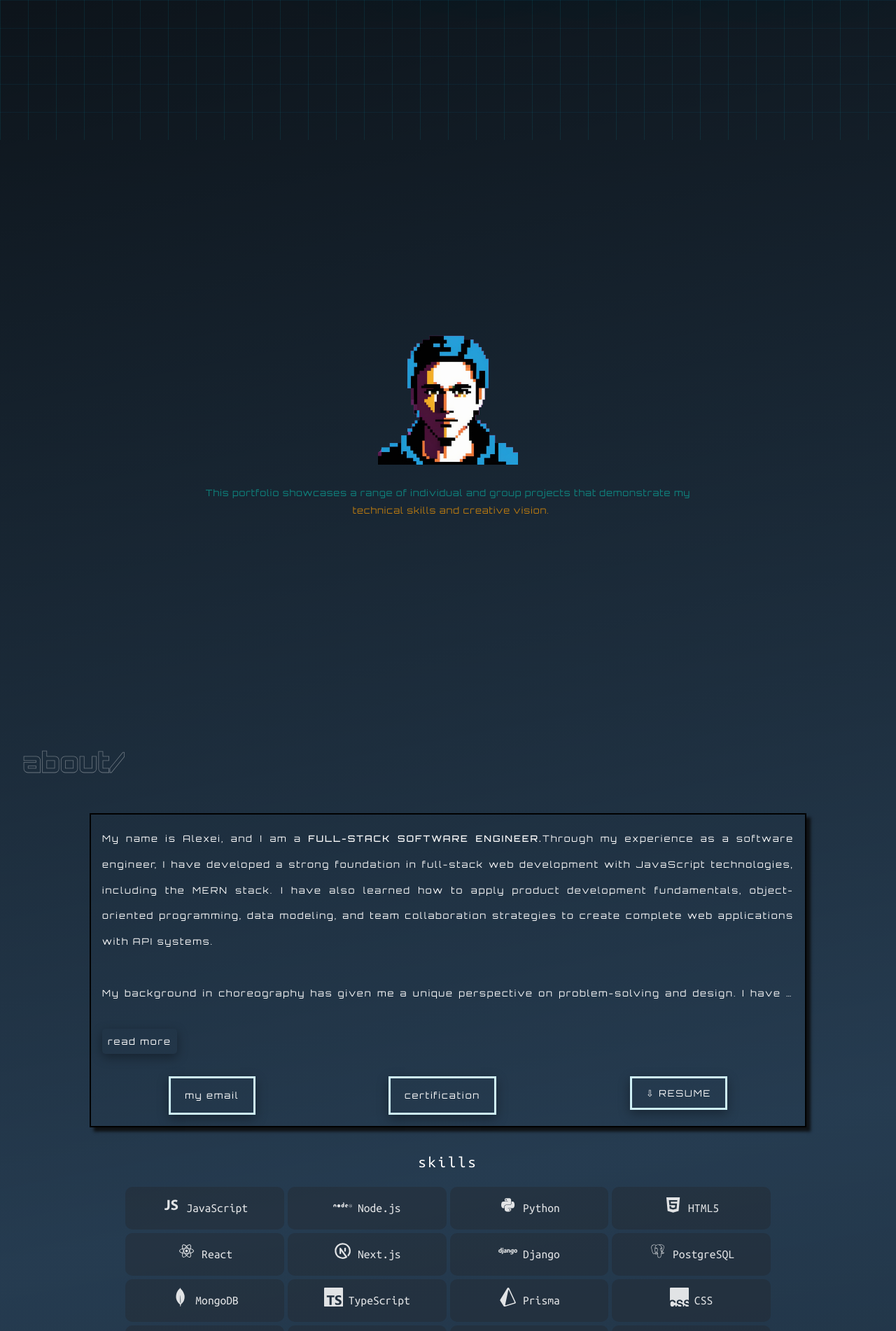
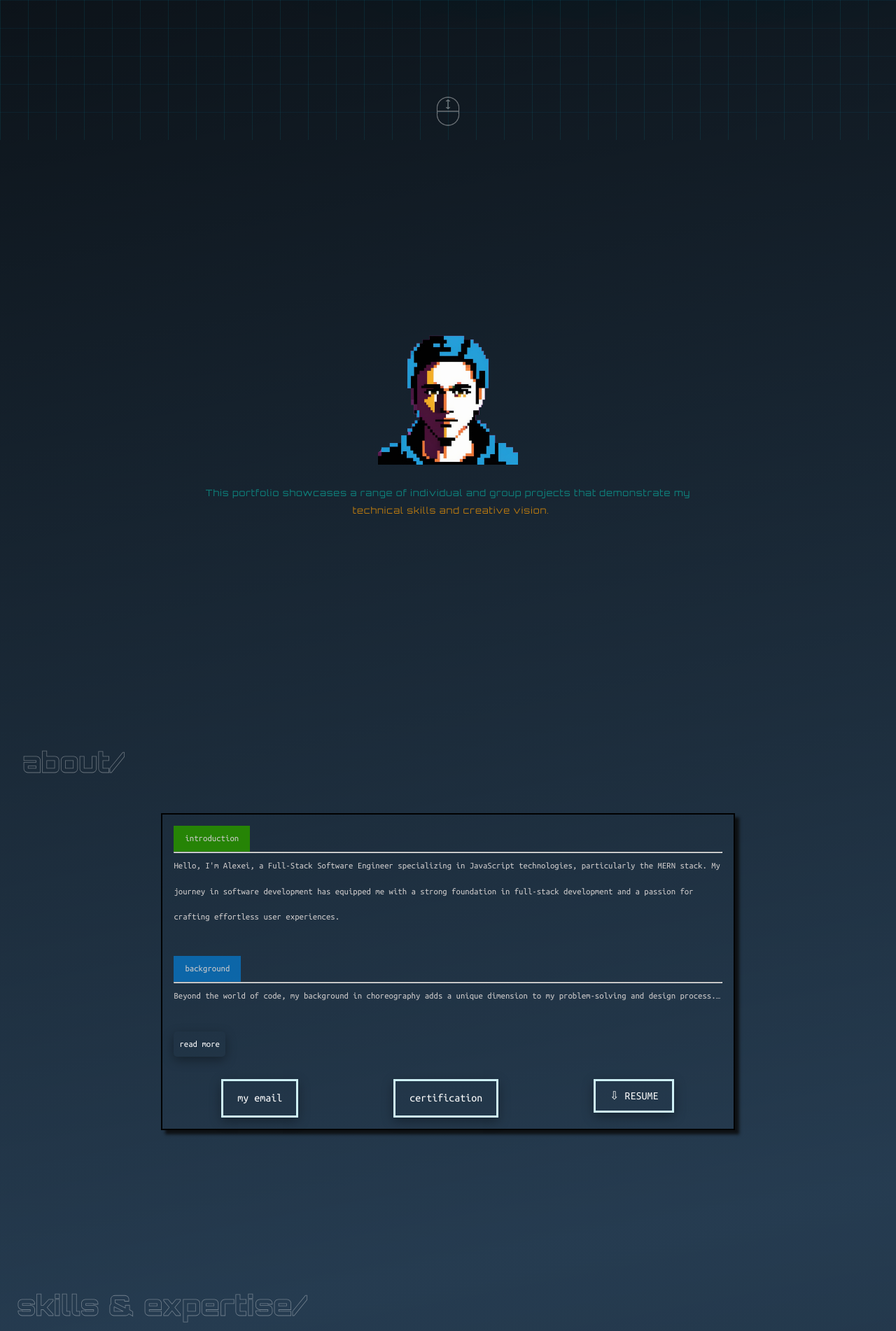
Before and after one commit to Alex-dev7/ar_portfolio, a React (Vite) app: page / in a window 1280 px wide. Shown: the part 600-2502 px from the top of the page at 70% size. Built offline with nearby package versions, Linux system fonts and the light colour scheme; a web font is replaced by a local one.

Commit message:
some style changes

```diff
--- a/src/components/Bio/Bio.jsx
+++ b/src/components/Bio/Bio.jsx
@@ -17,7 +17,6 @@ function Bio(props){
 
     function handleClick(){
         setToggle(!toggle)
-        console.log(toggle)
     }
 
     return (
@@ -40,19 +39,33 @@ function Bio(props){
             <div className="text-wrapper">
 
                 <p className={toggle ? "falseStyle" : "trueStyle"}>
+                    <p className='introduction'>introduction</p>
+                    <hr/>
+                    Hello, I'm Alexei, a Full-Stack Software Engineer specializing in JavaScript technologies, particularly the MERN stack. My journey in software development has equipped me with a strong foundation in full-stack development and a passion for crafting effortless user experiences.
+
+                    {/* /// old version
                     My name is Alexei, and I am a <span id="accent" style={{}}>FULL-STACK SOFTWARE ENGINEER.</span>
-                Through my experience as a software engineer, I have developed a strong foundation in full-stack web development with JavaScript technologies, including the MERN stack. I have also learned how to apply product development fundamentals, object-oriented programming, data modeling, and team collaboration strategies to create complete web applications with API systems.
+                Through my experience as a software engineer, I have developed a strong foundation in full-stack web development with JavaScript technologies, including the MERN stack. I have also learned how to apply product development fundamentals, object-oriented programming, data modeling, and team collaboration strategies to create complete web applications with API systems.  */}
                 <br/><br/>
-                My background in choreography has given me a unique perspective on problem-solving and design. I have a passion for integrating technical and artistic elements to create intuitive and visually engaging user experiences that inspire and connect with users. As a professional choreographer and dancer, I have also honed my communication, leadership, and adaptability skills, which are essential for working in dynamic and diverse teams. I am always eager to learn and grow in the exciting field of development.</p>
+                    <p className='background' >background</p>
+                    <hr/>
+                    Beyond the world of code, my background in choreography adds a unique dimension to my problem-solving and design process. As a professional choreographer and dancer, I've cultivated communication, leadership, and adaptability skills, which are essential for working in dynamic and diverse teams.
+                {/* My background in choreography has given me a unique perspective on problem-solving and design. I have a passion for integrating technical and artistic elements to create intuitive and visually engaging user experiences that inspire and connect with users. As a professional choreographer and dancer, I have also honed my communication, leadership, and adaptability skills, which are essential for working in dynamic and diverse teams. I am always eager to learn and grow in the exciting field of development. */}
+                <br/><br/>
+                <p className='hobbies' >hobbies</p>
+                <hr/><br/>
+                <span style={{fontSize: '50px'}}>&#127928;</span><br/>
+                Away from the screen, I find joy in a variety of pursuits. I have a deep appreciation for music and often indulge my passion by playing musical instruments. Additionally, you'll find me embracing an active lifestyle through regular workouts, a perfect counterbalance to the sedentary nature of coding.
+                <br/><br/>
+                <span style={{fontSize: '50px'}}>&#9881;</span><br/>
+                Intriguingly, I have a fascination with the intricate world of horology. Fixing and restoring old watches has become a rewarding hobby that not only hones my patience and attention to detail but also connects me with the craftsmanship of a bygone era.
+                <br/><br/>
+                <span style={{fontSize: '50px'}}>&#129302;</span><br/>
+                Beyond that, I enjoy the thrill of building things with Raspberry Pi, exploring the limitless possibilities of this versatile microcomputer. This hands-on experience fuels my curiosity and allows me to apply my technical skills to creative DIY projects.
+                </p>
                 <span className='clampButton' onClick={handleClick}>{toggle ? "read less" : "read more"}</span>
                 <div className='cred-container'>
                     <a href="mailto:rusualexei1995@gmail.com"> my email </a>
-                    {/* <a href="https://github.com/Alex-dev7" target="_blank" >
-                    <FaGithub size={30} color={"white"}/>
-                    </a>
-                    <a href="https://www.linkedin.com/in/alexei-rusu-dev/" target="_blank">
-                        <FaLinkedin size={30} color={"white"}/>
-                    </a>  */}
                     <a  href={certificate} target="_blank" > certification</a>
                     <a className="download-button" href={pdf} download>&#8681; RESUME</a>
 
@@ -69,7 +82,7 @@ function Bio(props){
 
 
 
-                <p>skills<img src={svg} /></p>
+                <p>skills & expertise/</p>
                 <ul className='skills-list'>
 
 
--- a/src/components/Bio/bio.scss
+++ b/src/components/Bio/bio.scss
@@ -4,6 +4,7 @@
     overflow: hidden;
     display: -webkit-box;
     -webkit-box-orient: vertical;
+
  }
 
  .falseStyle  {
@@ -11,12 +12,13 @@
     overflow: hidden;
     display: -webkit-box;
     -webkit-box-orient: vertical;
+
  }
 
     .avatar-container {
         height: 100vh;
         display: flex;
-        flex-direction: column;
+        // flex-direction: column;
         justify-content: center;
         align-items: center ;
         gap: 2rem;
@@ -25,6 +27,7 @@
         position: relative;
        img {
         margin: 0 auto;
+        width: 300px;
        }
        .dialog{
         position: absolute;
@@ -43,9 +46,6 @@
             font-size: 1.2rem;
             font-weight: lighter;
             letter-spacing: 1px;
-            // font-family: 'Ubuntu Mono', monospace;
-            // text-align: center;
-            // padding: 0% 0;
             span {
                 margin-left: 9px;
                 margin-top: 9px;
@@ -79,6 +79,7 @@
         text-align: left;
         margin-left:2rem ;
         margin-top: 5%;
+
         p{
             -webkit-text-stroke: .8px #ffffff5b;
             letter-spacing: 0rem;
@@ -91,35 +92,52 @@
     }
     .bio-wrapper {
         width: 95%;
-        font-family: 'Ubuntu Mono', monospace;
-        font-size: 1.4rem;
+        // font-family: 'Ubuntu Mono', monospace;
+        // font-size: 2rem;
         font-weight:100;
         line-height: 2.3rem;
-        display: grid;
-        grid-template-columns: 1.5fr 1fr;
+        display: flex;
+        // grid-template-columns: 1.5fr 1fr;
+        flex-direction: column;
+        gap: 200px;
         height: 100%;
         margin: 0 auto;
         text-align: center;
         position: relative;
 
         .text-wrapper {
+            width: 80%;
+            margin: 0 auto;
             display: flex;
             flex-direction: column;
-            text-align: justify;
+            text-align: start;
             padding: 3rem 3rem;
             gap: 2rem;
             z-index: 11;
-            font-size: 1.3rem;
+            font-size: 1.2rem;
             font-family: 'Orbitron', sans-serif;
-            font-size: 0.8rem;
-            letter-spacing: 2px;
+            font-family: 'Ubuntu Mono', monospace;
             border: 2px solid rgb(0, 0, 0);
             box-shadow: 6px 6px 4px #0b0b0bd8;
+            .introduction {
+                background-color: #278b03ee;
+                width: fit-content;
+                padding: 0 16px;
+            }
+            .background {
+                background-color: #0b6eb5e3;
+                width: fit-content;
+                padding: 0 16px;
+            }
+            .hobbies {
+                background-color: #be9e0cd9;
+                width: fit-content;
+                padding: 0 16px;
+            }
             p {
-
-                color: rgb(251, 251, 251);
+                color: rgb(206, 203, 203);
                 span {
-                    font-weight: 500;
+                    font-weight: 900;
                 }
             }
             .clampButton {
@@ -138,7 +156,7 @@
             .cred-container {
                 margin: auto 0;
                 a {
-                    font-size: 0.8rem;
+                    font-size: 1rem;
                     border: 3px solid rgba(206, 240, 246, 0.999);
                     padding: 6px 20px;
                     box-shadow: rgba(0, 0, 0, 0.35) 0px 5px 15px;
@@ -194,18 +212,20 @@
             justify-content: center;
 
             p {
-                color: rgb(255, 255, 255);
-                padding: 0 1rem;
-                letter-spacing: 3px;
-                display: flex;
-                align-items: center;
-                img {
-                    transform:  rotate(50deg);
-                    width: 100px;
-                    background-color: transparent;
-                }
+                width: 100vw;
+                text-align: left;
+                margin-left:3rem ;
+                margin-bottom: 3rem;
+                -webkit-text-stroke: .8px #ffffff5b;
+                letter-spacing: 0rem;
+                font-size: 5rem;
+                font-weight: 900;
+                color: #ffffff00;
+
+
             }
             .skills-list {
+                font-family: 'Ubuntu Mono', monospace;
                 margin: auto 3rem;
                 color: rgba(255, 255, 255, 0.867);
                 list-style: none;
@@ -221,39 +241,40 @@
                     width: 100%;
                     height: fit-content;
                     padding: 12px 0;
-                    background-color: #6363634f;
-                    border: none;
-                    // font-size: .9rem;
-                    border-radius: 10px;
-
+                    background-color: #0c425831;
                     display: flex;
                     align-items: center;
                     justify-content: center;
-                    background-color: #24272b61;
                     gap: .5rem;
                     font-size: 0.9rem;
-                    // border: .1px solid rgba(6, 95, 95, 0.938);
+                    border: 1px solid rgba(175, 177, 177, 0.996);
+                    // border: 2px solid rgb(0, 0, 0);
+                    box-shadow: 6px 6px 4px #0b0b0bd8;
                     z-index: 111;
                     position: relative;
                     transition: all 1s ease-in-out;
                     font-size: 1.1rem;
                     span {
-                        font-size: 1.7rem;
+                        opacity: 0;
+                        font-size: 1.4rem;
+                        position: absolute;
                         transition: all .3s ease-in-out;
                     }
                 }
-                // li:hover {
-                //     background-color: rgba(17, 106, 128, 0.719) !important;
-                //     color: transparent;
-                //     transition: backgound-color .3s ease-in-out;
-                // }
-                // li:hover span {
-                //     width: fit-content;
-                //     color: rgb(255, 255, 255);
-                //     transform: scale(2) translateY(5px);
-                //     position: absolute;
-                //     transition: all .3s ease-in-out;
-                // }
+                li:hover {
+                    background-color: rgba(17, 106, 128, 0.719) !important;
+                    color: transparent;
+                    transition: backgound-color .3s ease-in-out;
+                }
+                li:hover span {
+                    opacity: 1;
+                    font-size: 1.4rem;
+                    width: fit-content;
+                    color: rgb(255, 255, 255);
+                    transform: scale(2) translateY(5px);
+                    position: absolute;
+                    transition: all .3s ease-in-out;
+                }
             }
         }
     }
@@ -274,7 +295,7 @@
     .about-container {
         .title-wrapper {
             p {
-                font-size: 4rem;
+                // font-size: 4rem;
             }
         }
         .bio-wrapper {
@@ -295,6 +316,7 @@
 
 @media (max-width: 1300px) {
     .avatar-container {
+          flex-direction: column;
         img {
             width: 200px;
         }
@@ -325,6 +347,7 @@
             .svg-container {
                 p{
                     margin-top: 2rem;
+                    font-size: 2.5rem;
                 }
                 img {
                     left: 0%;
@@ -367,6 +390,9 @@
                 gap: 2rem;
             }
             .svg-container {
+                p {
+                    font-size: 1.8rem;
+                }
                 .skills-list {
                     grid-template-columns: 50% 50%;
                     grid-template-rows: auto;
@@ -379,7 +405,7 @@
                         background-color: #6363634f;
                         border: none;
                         font-size: .9rem;
-                        border-radius: 10px;
+                        border-radius: 4px;
                      }
                 }
             }
--- a/src/components/Header/Header.jsx
+++ b/src/components/Header/Header.jsx
@@ -1,6 +1,6 @@
 import './header.scss'
 import { motion as m, transform} from "framer-motion"
-
+import mouse from '../../assets/scroll-down.png'
 
 
 function Header(props){
@@ -10,6 +10,7 @@ function Header(props){
         <m.section
         id="header"
         className='header-container'>
+            <img src={mouse} alt='scroll down'  className='mouse'/>
             <div  className='text-wrapper'>
                     <h2 className='hello'>Hi,</h2>
                     <h1  className="title">I<span>'</span>m Alexei Rusu</h1>
--- a/src/components/Header/header.scss
+++ b/src/components/Header/header.scss
@@ -10,21 +10,23 @@
       linear-gradient(to bottom, rgba(0, 182, 248, 0.068) .8px, transparent .8px);
     padding-right: 3rem;
 
+    .mouse {
+        width: 50px;
+        position: absolute;
+        left:  50%;
+        transform: translateX(-50%);
+        bottom: 2%;
+        opacity: 0.4;
+    }
+
     .hello {
-        //  font-family: 'Anton', sans-serif;
-
-        font-size: 2.3rem;
-        // color: rgb(100, 31, 31);
-        color: rgba(0, 221, 255, 0.178);
+        font-size: 1.9rem;
+        color: rgba(0, 221, 255, 0.272);
     }
     .title{
-
-    //    margin-right: 3px;
-        font-size: 7rem;
+        font-size: 6.9rem;
         font-weight: 900;
         color: rgba(0, 187, 255, 0);
-        // perspective: 1000px;
-        // transform-style: preserve-3d;
         -webkit-text-stroke: 1px rgba(0, 221, 255, 0.713);
         text-transform: uppercase;
         animation: textAnim .3s ease 1.3s 2 normal forwards;
--- a/src/components/Nav/nav.scss
+++ b/src/components/Nav/nav.scss
@@ -31,7 +31,7 @@
         text-decoration: none;
         margin: 0 auto 0 5vw ;
         letter-spacing: 0rem;
-        font-size: 4.5rem;
+        font-size: 4rem;
         font-weight: 900;
         animation: myanimation 5s ease;
         transform: perspective(1000px) rotateY(30deg);
--- a/src/index.scss
+++ b/src/index.scss
@@ -23,6 +23,7 @@
   padding: 0;
   box-sizing: border-box;
   scroll-behavior: smooth;
+  cursor: url('sword.png'), auto ;
 }
 
 html {
@@ -47,6 +48,8 @@ html {
 
 }
 
+
+
 @-webkit-keyframes Coolgradient {
   0%{background-position:5% 0%}
   50%{background-position:96% 100%}
```
Also changed, not shown: public/sword.png (added), src/assets/scroll-down.png (added).
